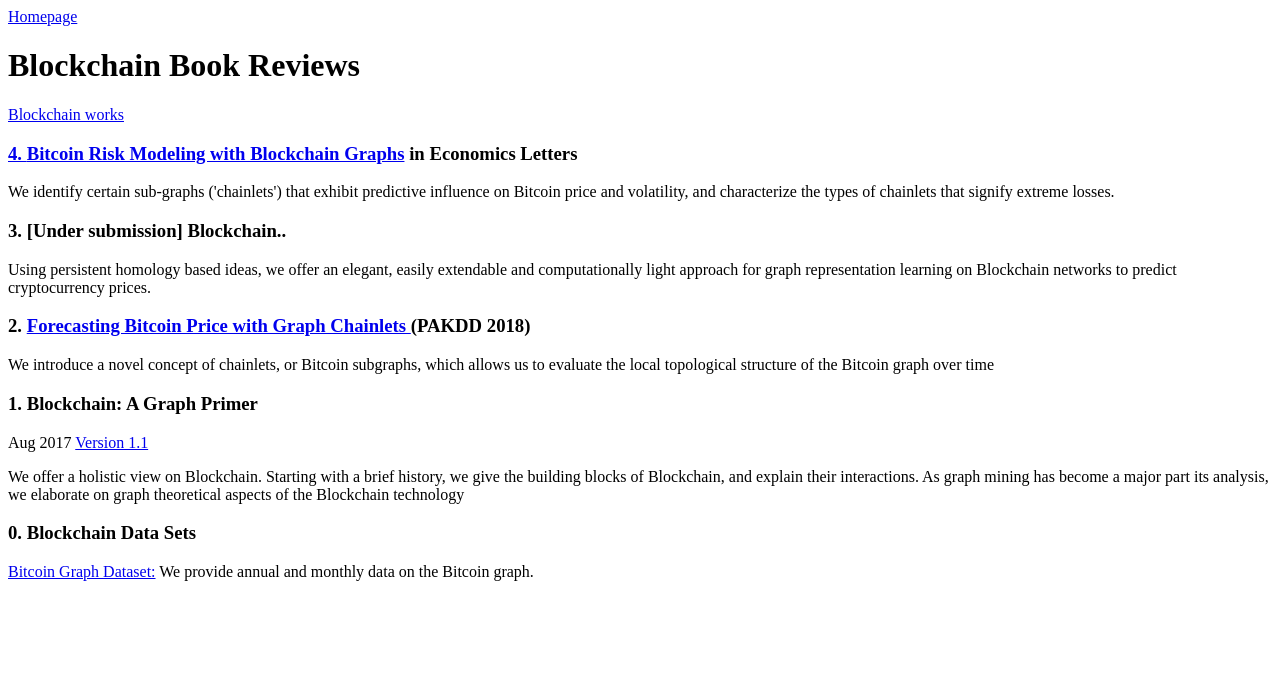
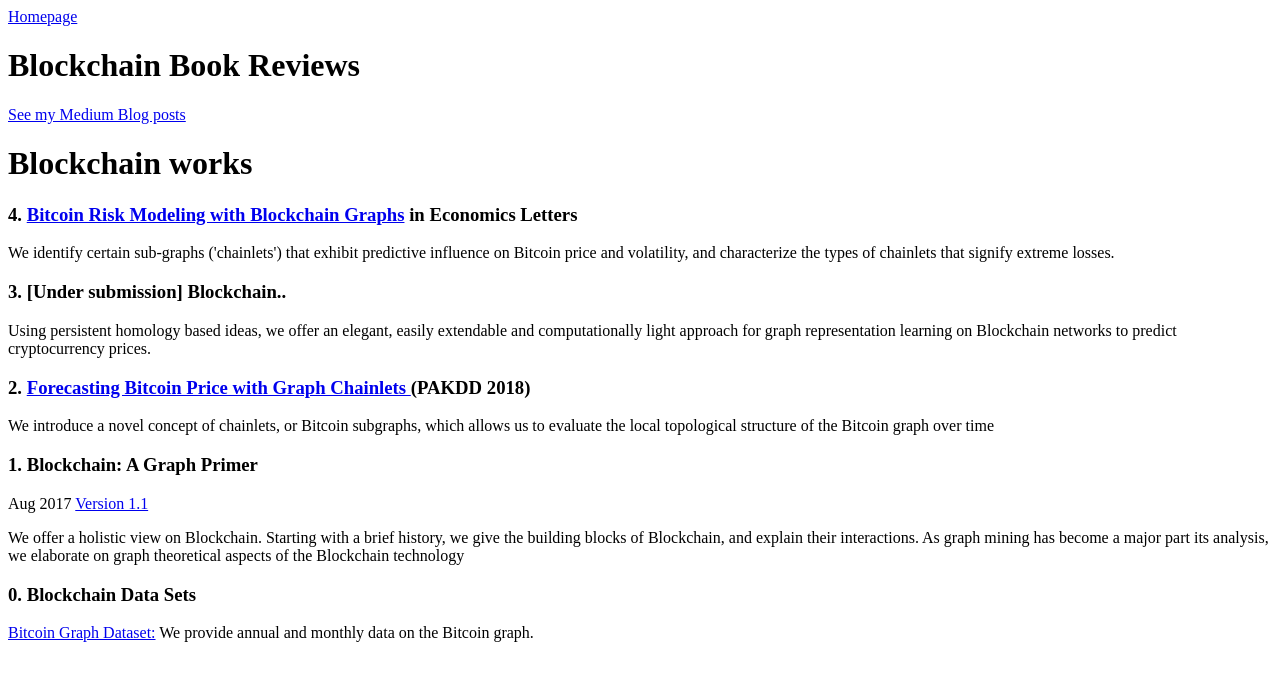
Before and after one commit to cakcora/cakcora.github.io, a plain HTML site: page blockchain/index.html in a window 1280 px wide. Drawn offline with Linux system fonts and the light colour scheme.

Commit message:
Update index.html

```diff
--- a/blockchain/index.html
+++ b/blockchain/index.html
@@ -2,7 +2,7 @@
 <body>
   <a href = "/">Homepage</a>
    <h1>Blockchain Book Reviews</h1>
-  <p><a href = "https://medium.com/p/66c530c6320d/</a>See my Medium Blog posts</p>
+  <p><a href = "https://medium.com/p/66c530c6320d/">See my Medium Blog posts</a></p>
 
   <h1>Blockchain works</h1>
 
```
